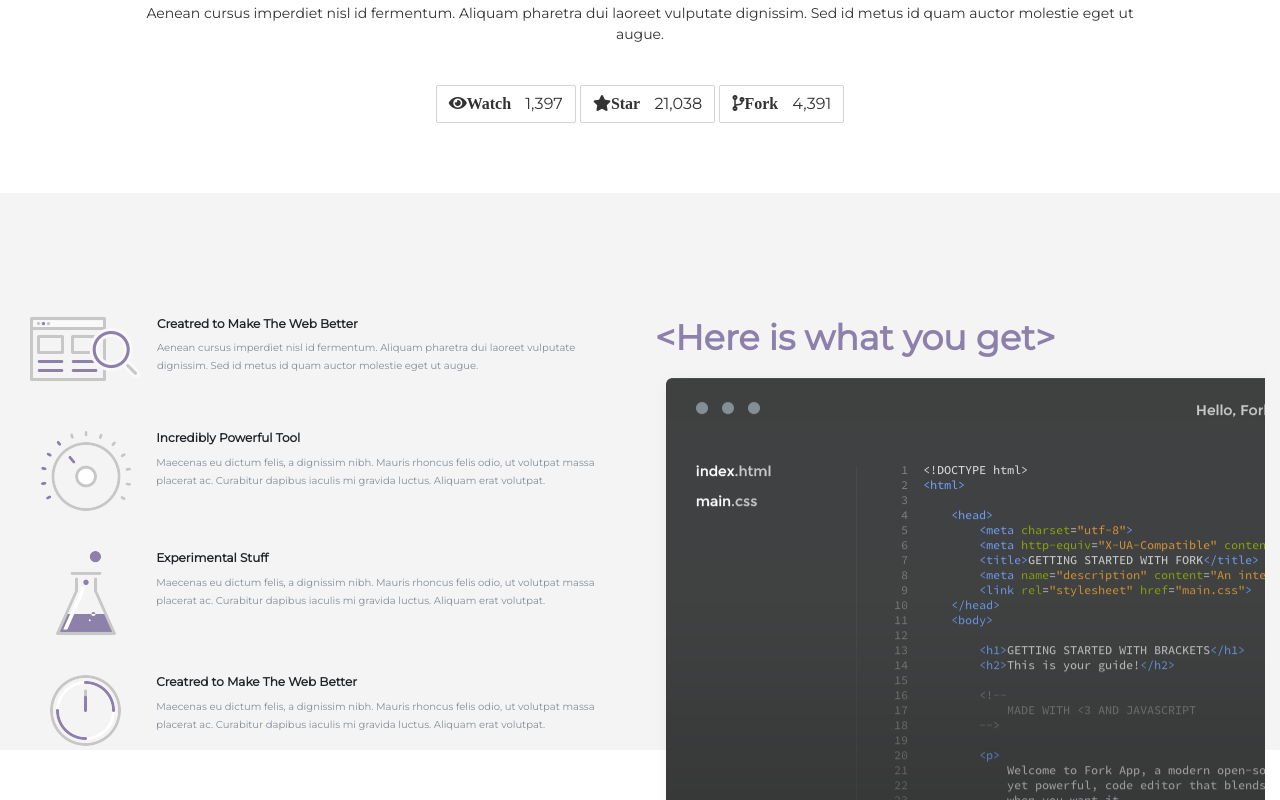
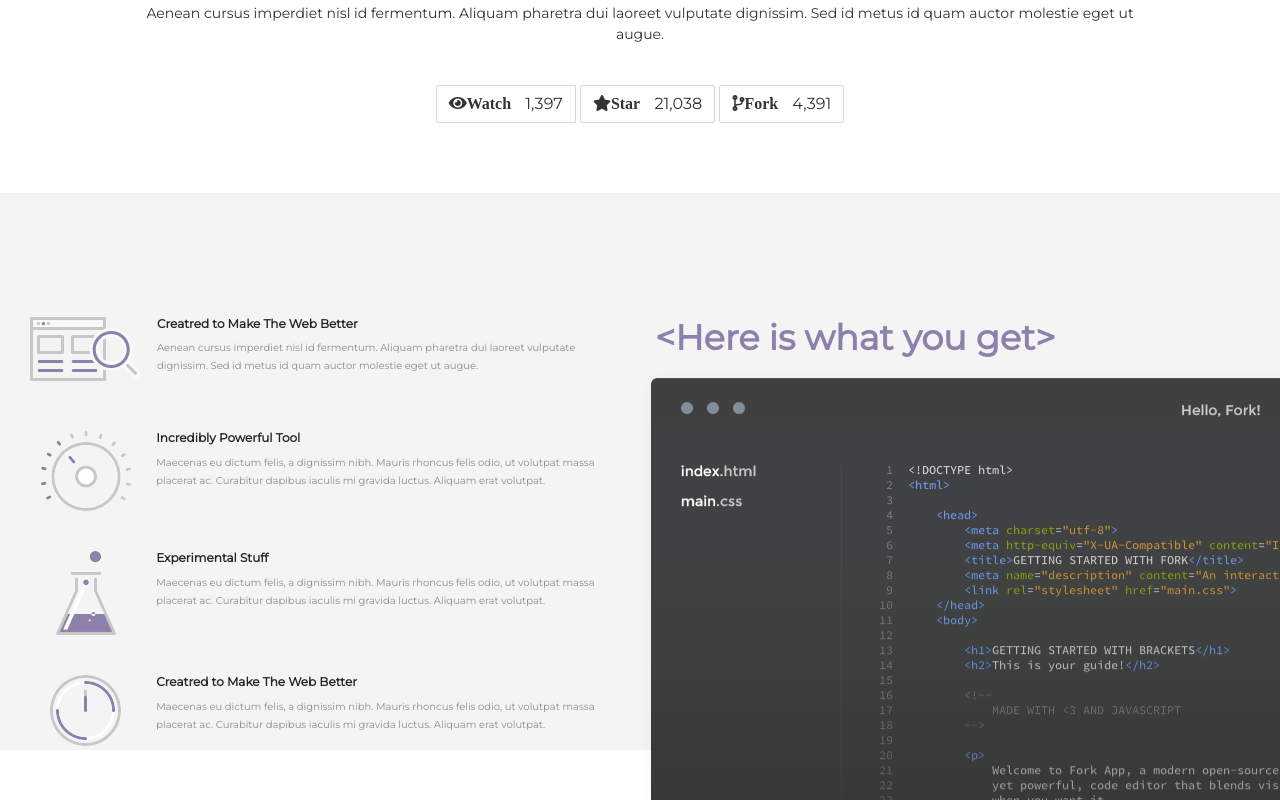
Before and after one commit to GeekHub-FrontEnd-CMS-Online-8/Aleksandr_Plakhotnii_HW_7, a plain HTML site: page app/index.html in a window 1280 px wide. Shown: the part 1085-1885 px from the top of the page. Drawn offline with nearby package versions, Linux system fonts and the light colour scheme.

Commit message:
changed last section

```diff
--- a/app/scss/style.scss
+++ b/app/scss/style.scss
@@ -125,6 +125,7 @@
 .features {
   background: #f4f4f4;
   padding-top: 124px;
+  position: relative;
   .col-md-6 {
     .box {
       display: flex;
@@ -185,5 +186,8 @@
     background: url("../img/idea-bg.png") no-repeat;
     width: 100%;
     height: 100%;
+    overflow: visible;
+    position: absolute;
+    right: 0;
   }
 }
```
Also changed, not shown: app/css/style.css, app/scss/style.css, 1 other file.
